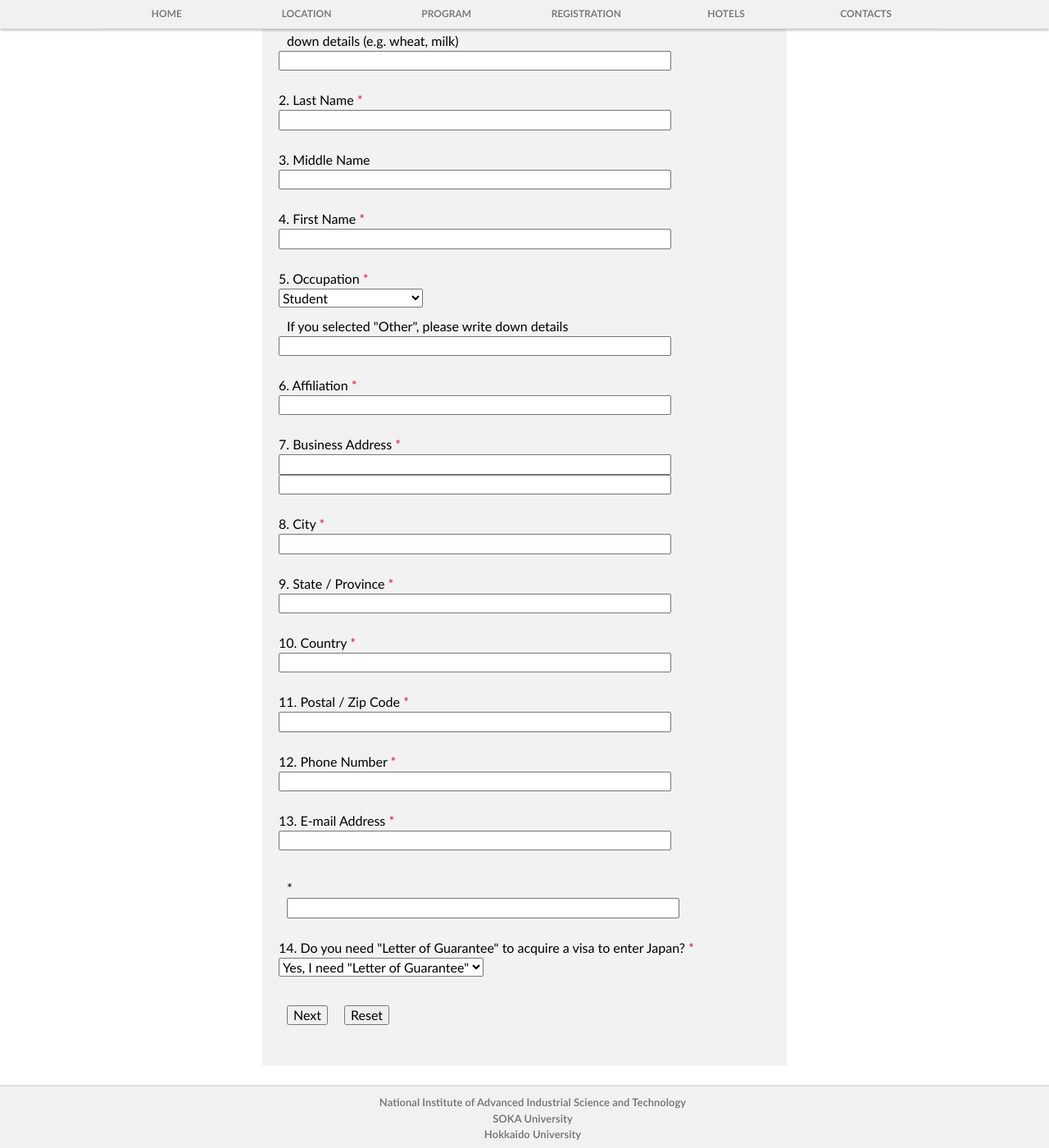
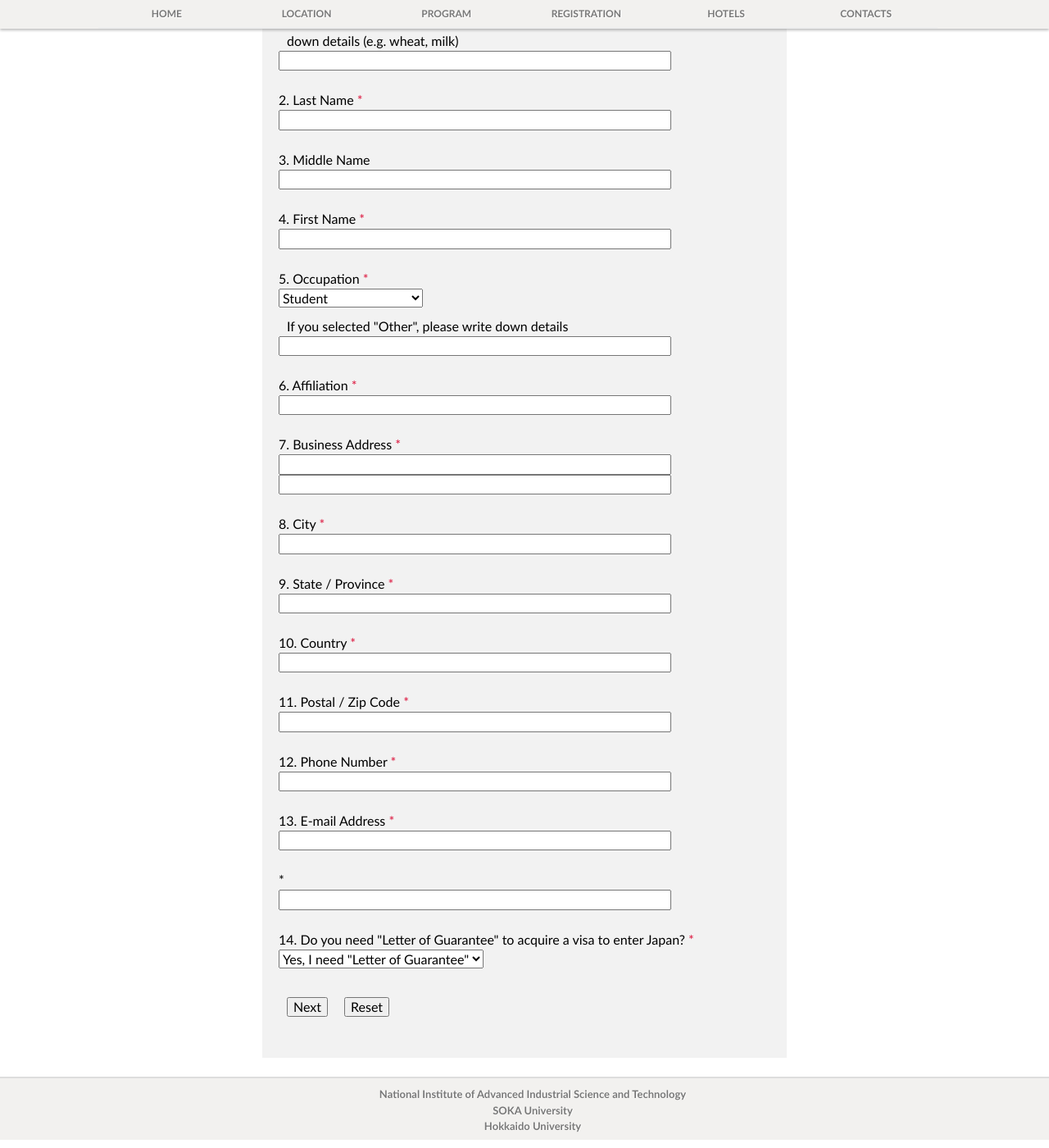
Before and after one commit to yamazakiM/test_warren2016, a Jekyll site: the page built from registration/register.html, in a window 1280 px wide and 1400 px high, scrolled down 479 px. Shown: the whole window at 82% size. Built offline with Jekyll 4.4.1, drawn with Linux system fonts in a browser that asks for light colours; nearby versions of some CDN libraries; library files that are not in the unit come from our copies.

Commit message:
Update stylesheet.css

```diff
--- a/stylesheets/stylesheet.css
+++ b/stylesheets/stylesheet.css
@@ -657,9 +657,8 @@ span.asterisk{
   color:#dc143c;
 }
 
-.confirm_email{
+.confirm_email_title{
   padding-left:10px;
-  padding-top:10px;
 }
 
 
```
